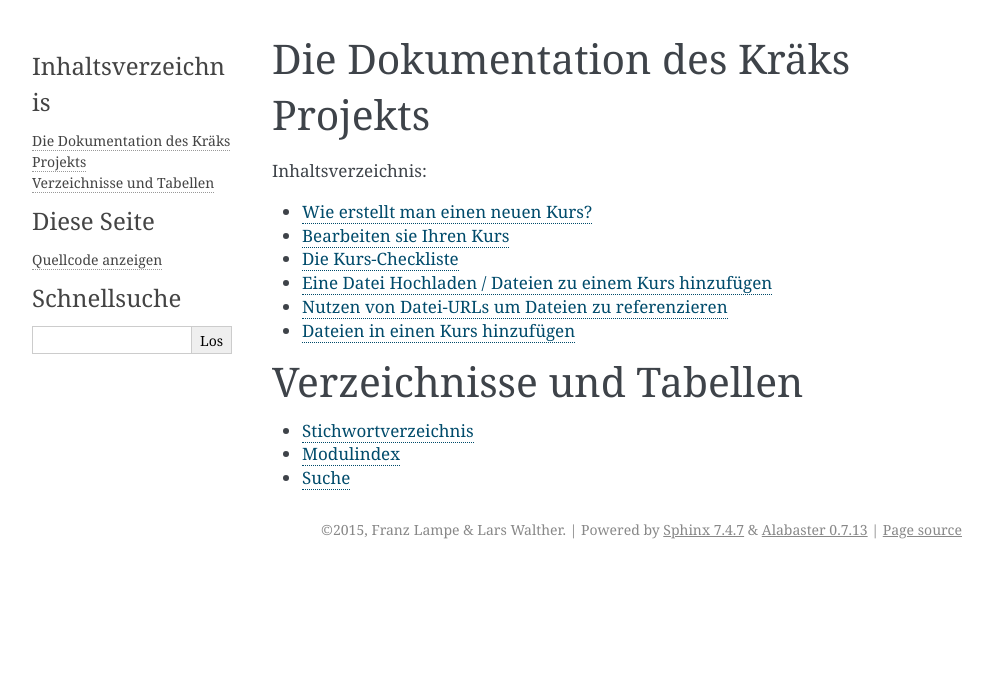
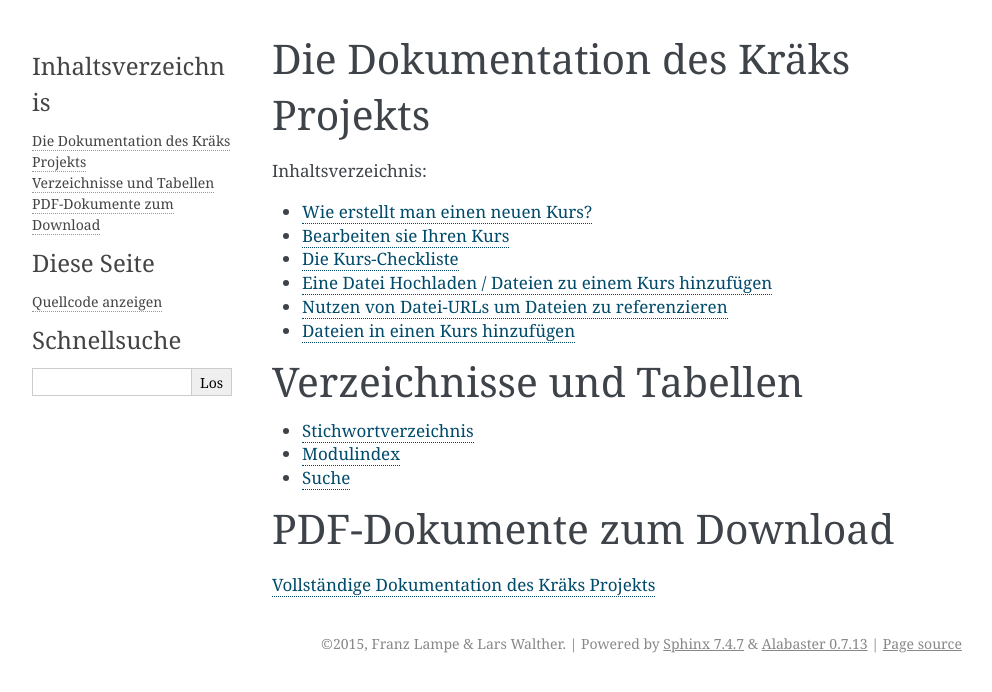
Before and after one commit to kraeks/kraeks.edxdocs, a Sphinx documentation site: the page built from docs/source/index.rst, in a window 1280 px wide. Shown: the top 692 px of the page, without its empty margins (148-1140 px from the left). Built offline with Sphinx 7.4.7, drawn with Linux system fonts in a browser that asks for light colours.

Commit message:
PDF-Druck eingefügt

```diff
--- a/docs/source/index.rst
+++ b/docs/source/index.rst
@@ -23,3 +23,8 @@ Verzeichnisse und Tabellen
 * :ref:`genindex`
 * :ref:`modindex`
 * :ref:`search`
+
+PDF-Dokumente zum Download
+==========================
+
+`Vollständige Dokumentation des Kräks Projekts <http://docs.kraeks.eu/pdf/kraeks_full.pdf>`_
```
